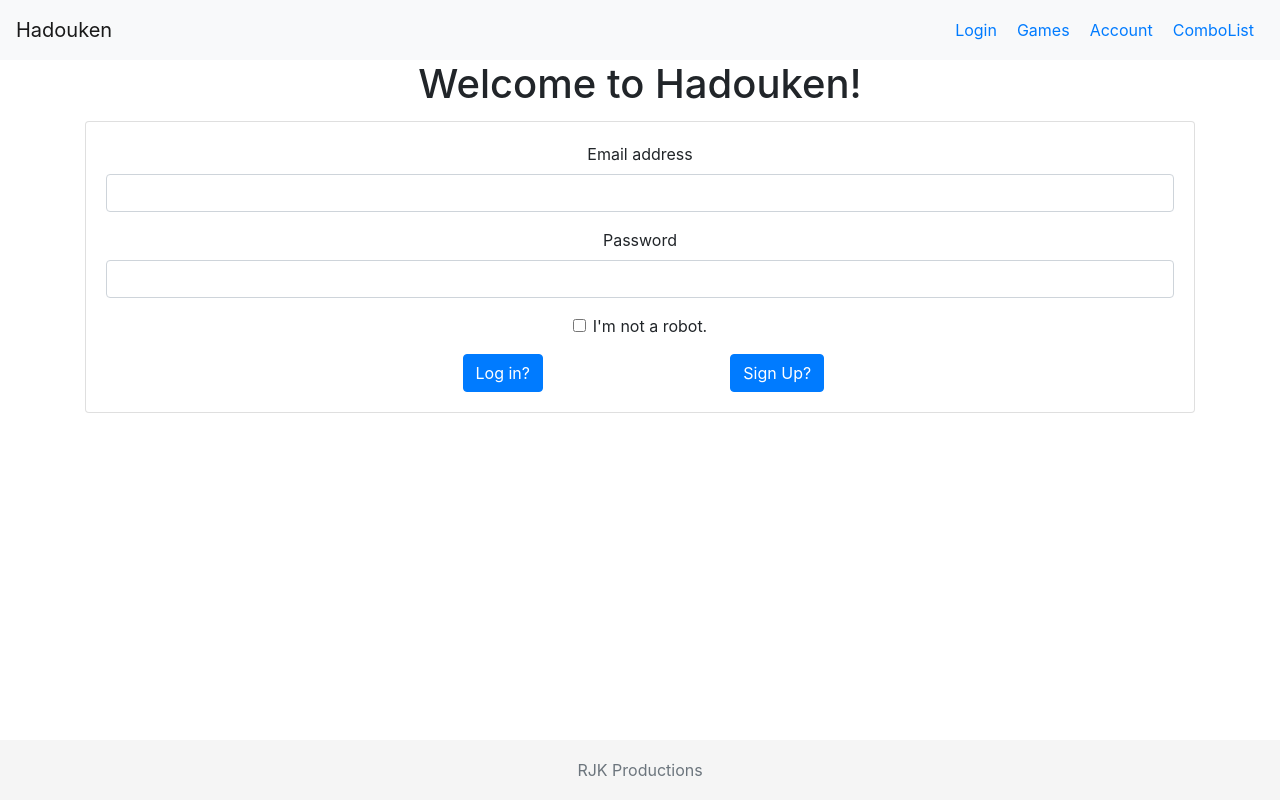
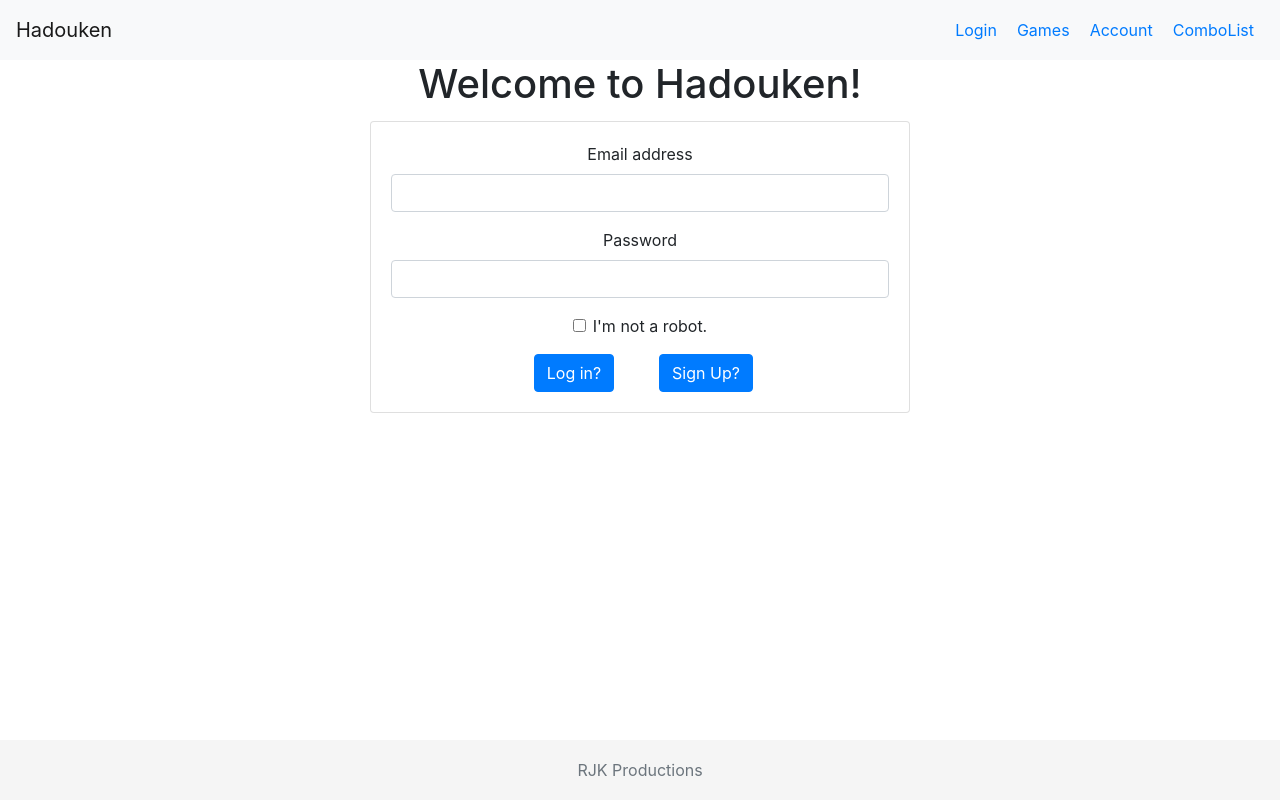
Before and after one commit to drivelikejehu/Hadouken, a React (Create React App) app in the folder client/: page / in a window 1280 px wide. Built offline with nearby package versions, Linux system fonts and the light colour scheme.

Commit message:
3 columns

```diff
--- a/client/src/pages/login/login.jsx
+++ b/client/src/pages/login/login.jsx
@@ -9,7 +9,8 @@
       <div className="container" id="hadouken_contain">
         <h1>Welcome to Hadouken!</h1>
         <div className="row">
-          <div className="col">
+          <div className="col-md-3"></div>
+          <div className="col-md-6">
             <div className="card">
               <div className="card-body">
                 <form>
@@ -67,6 +68,7 @@
               </div>
             </div>
           </div>
+          <div className="col-md-3"></div>
         </div>
       </div>
     );
```
